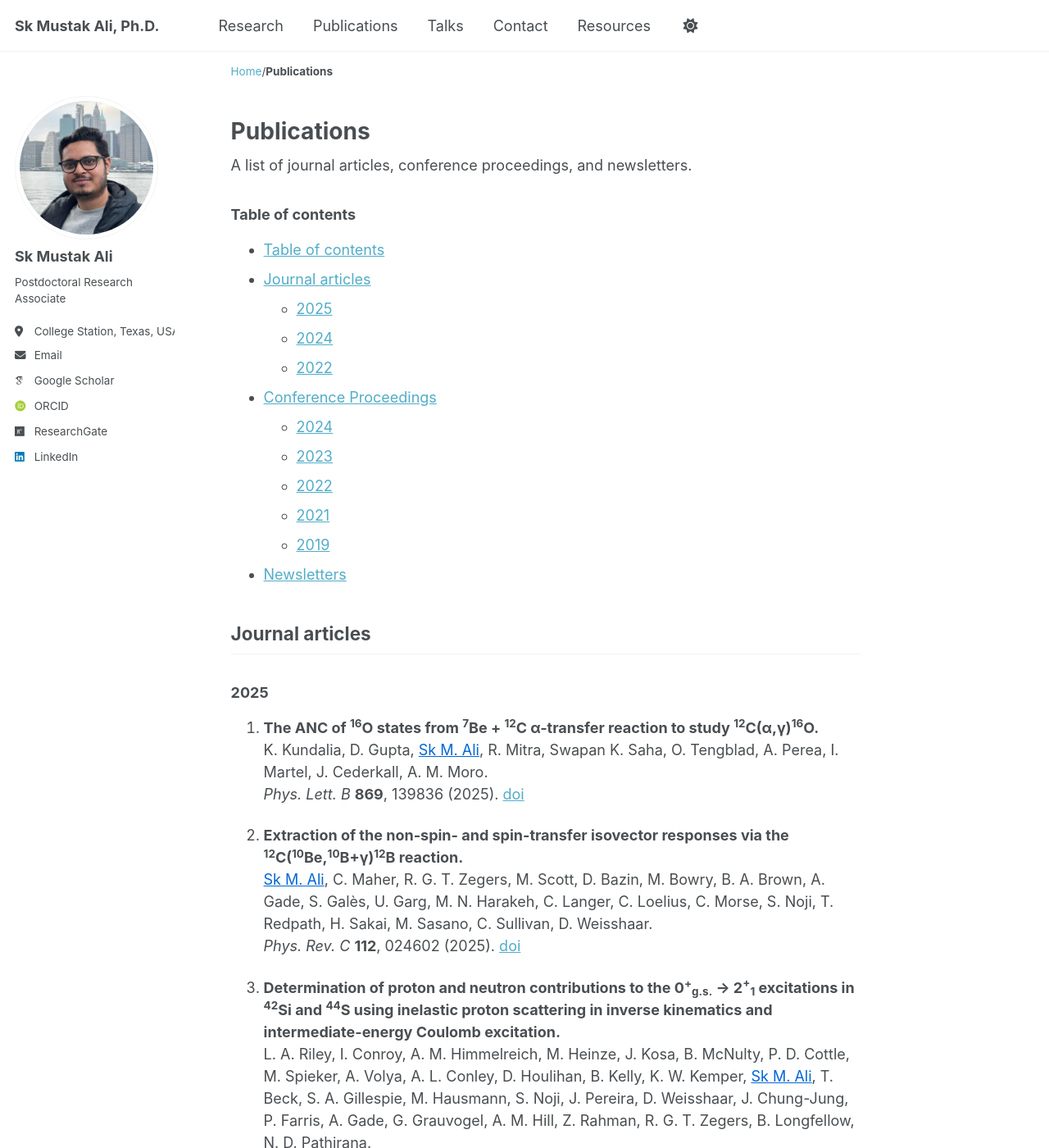
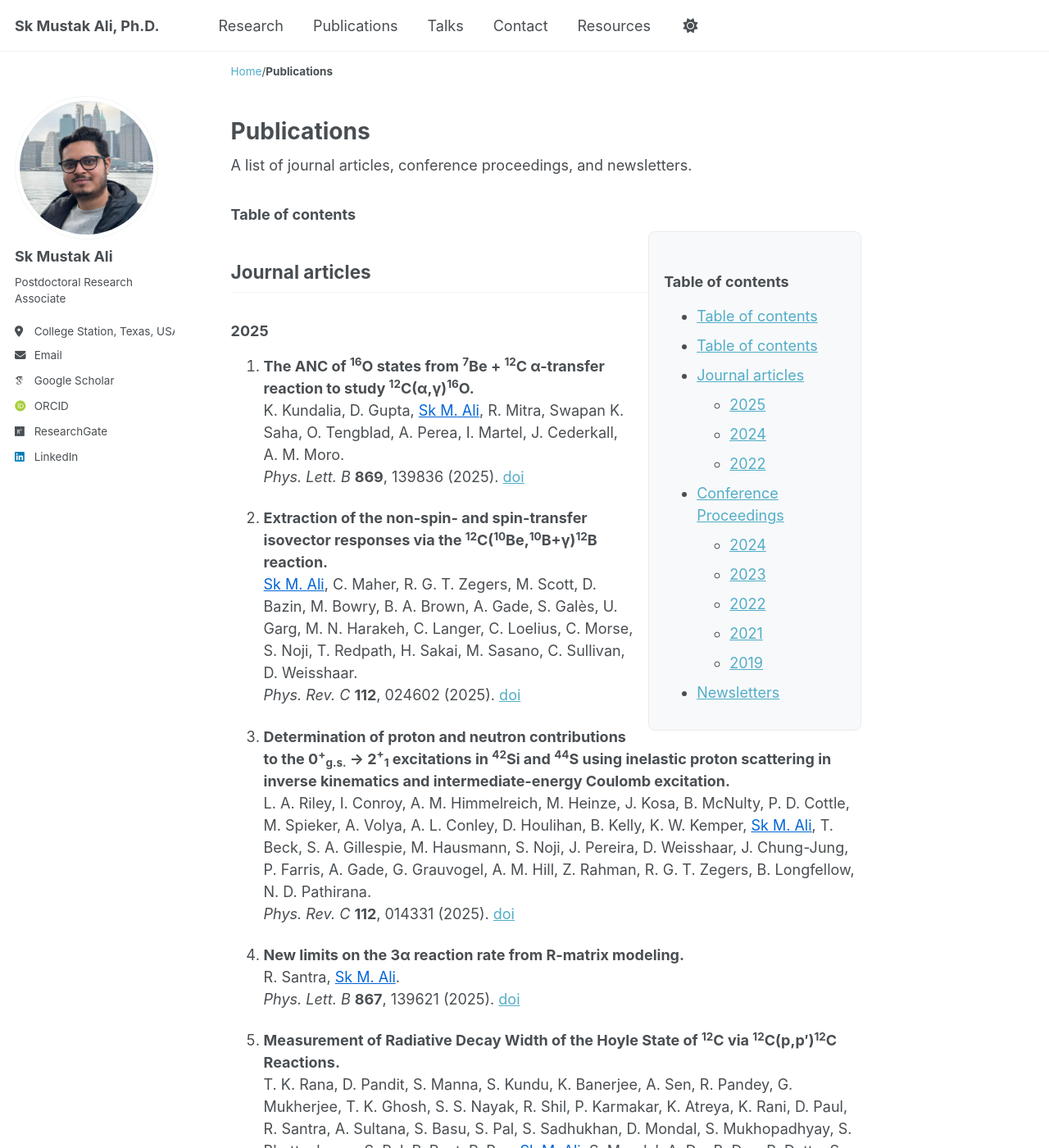
Before and after one commit to skmustakali/skmustakali.github.io, a Jekyll site: the page built from _pages/publications.md, in a window 1280 px wide and 1400 px high. Shown: the whole window at 82% size. Built offline with Jekyll 4.4.1, drawn with Linux system fonts in a browser that asks for light colours; some web fonts are replaced; a script that is not in the unit is left out.

Commit message:
Update publications.md

```diff
--- a/_pages/publications.md
+++ b/_pages/publications.md
@@ -11,8 +11,21 @@ toc_label: "Publications"
 A list of journal articles, conference proceedings, and newsletters.
 
 ### Table of contents
+<div class="toc-container" markdown="1">
+### Table of contents
 * TOC
 {:toc}
+</div>
+
+<style>
+.toc-container{
+  float:right; width:260px; margin:0 0 1rem 1rem; padding:0.75rem 1rem;
+  background:#f8f9fa; border:1px solid #eaeaea; border-radius:8px;
+  position:sticky; top:2rem; max-height:calc(100vh - 4rem); overflow:auto;
+}
+@media (max-width:1024px){ .toc-container{ float:none; width:auto; position:static; } }
+</style>
+
 
 <style>
 .me { color:#0366d6; text-decoration: underline; }
```
